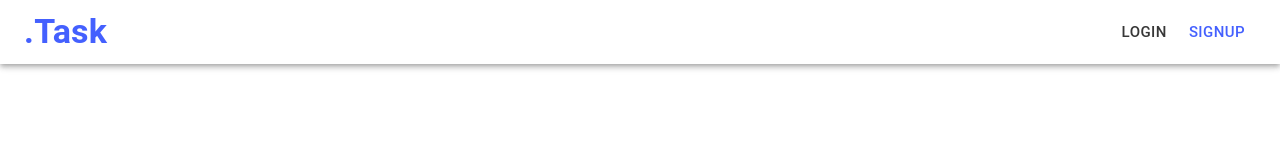
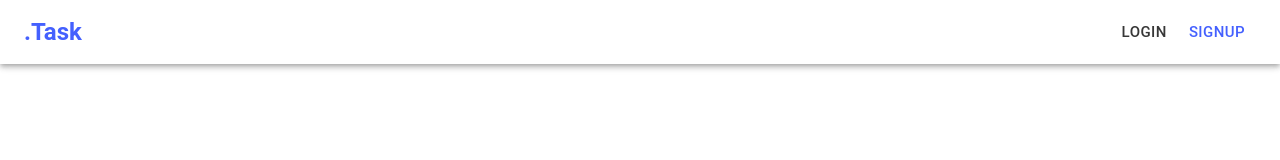
Before and after one commit to every-task/web, a React (Create React App) app: page / in a window 1280 px wide. Shown: the top 160 px of the page. Built offline with nearby package versions, Linux system fonts and the light colour scheme.

Commit message:
feat: react 링크로 변경#1

```diff
--- a/src/component/template/Myheader.jsx
+++ b/src/component/template/Myheader.jsx
@@ -1,4 +1,5 @@
-import { AppBar, Toolbar, Typography, Box, Button, Link } from "@mui/material";
+import { AppBar, Toolbar, Typography, Box, Button } from "@mui/material";
+import { Link } from "react-router-dom";
 
 
 const Myheader = () => {
@@ -9,14 +10,15 @@ const Myheader = () => {
         <AppBar position="static" color="common">
             <Toolbar >
                 <Typography
-                    variant="h4"
+                    variant="h5"
                     sx={{ flexGrow: 1, fontWeight: 'bold' }}
                     color="primary"
                 >
-                    <Link href='/home' color='primary' underline="none"> .Task</Link>
+                    <Link to='/' color='primary'> .Task</Link>
                 </Typography>
-                <Button color="text" size="large">Login</Button>
-                <Button color="primary" size="large">signup</Button>
+
+                <Link to="/login"><Button color="text" size="large">Login</Button></Link>
+                <Link to='/signup'><Button color="primary" size="large">signup</Button></Link>
             </Toolbar>
         </AppBar>
 
```
